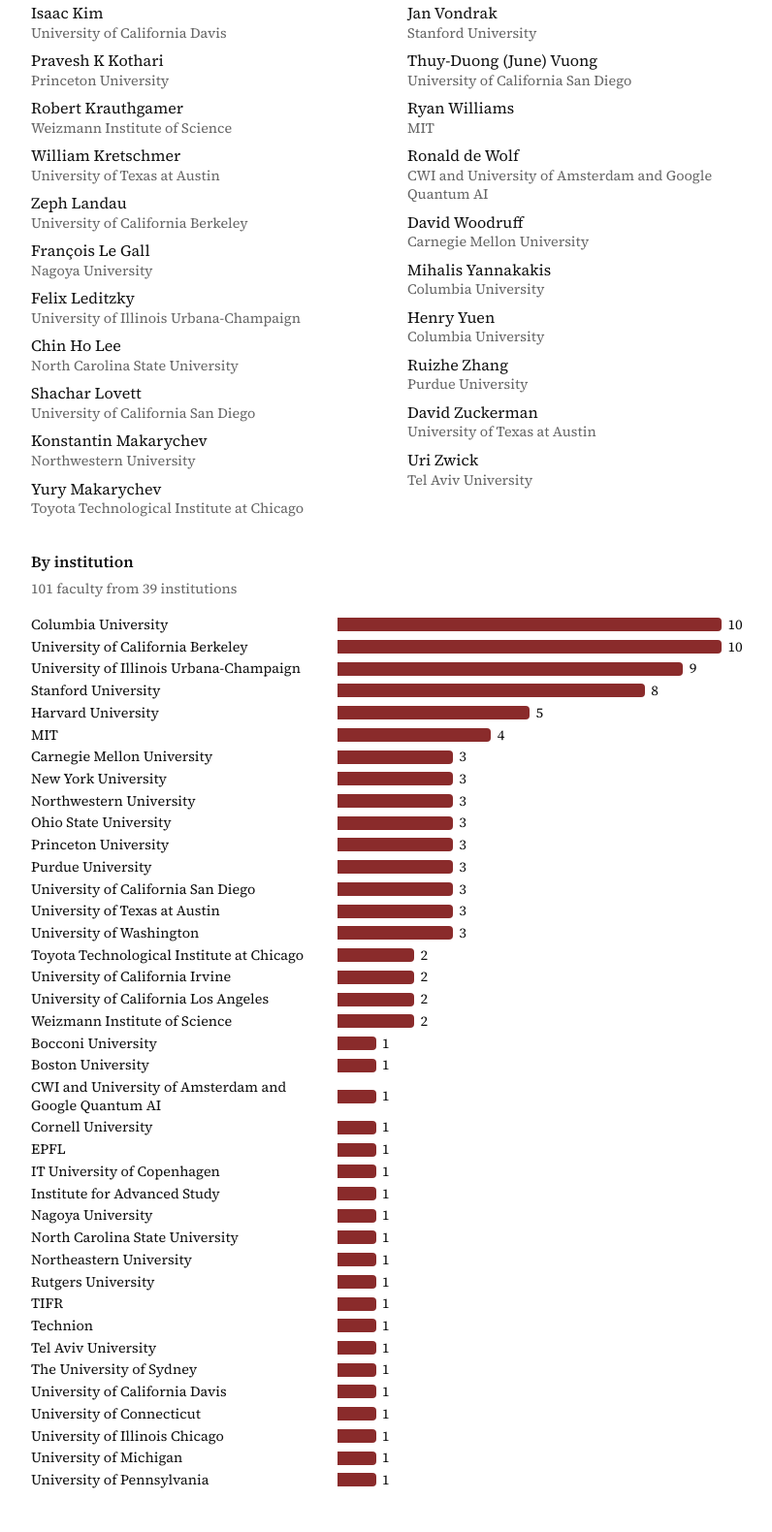
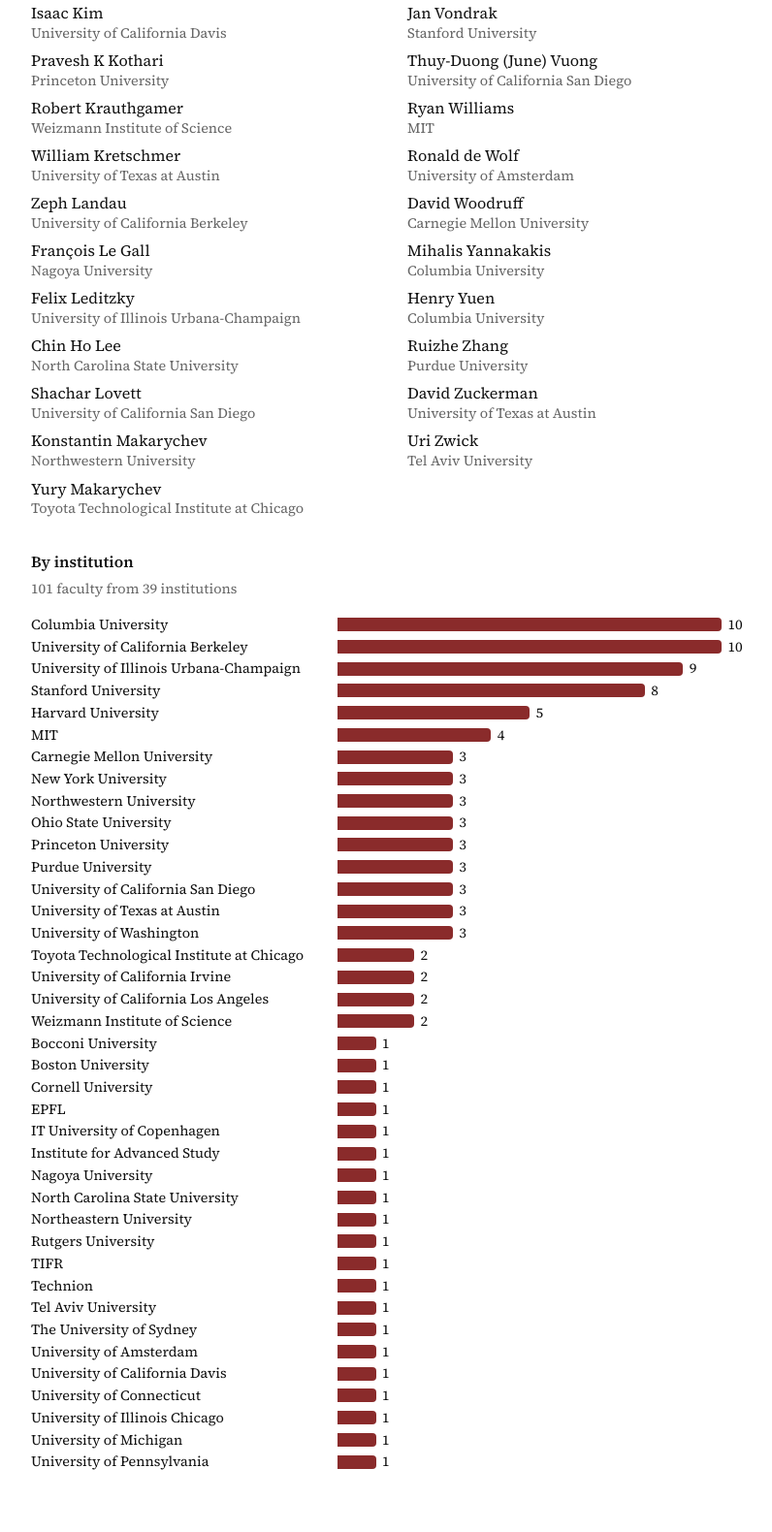
Before and after one commit to njbergam/tcs-hiring-statement, a plain HTML site: page index.html in a window 1280 px wide. Shown: the part 3797-5377 px from the top of the page at 97% size, without its empty margins (8-804 px from the left). Drawn offline with Linux system fonts and the light colour scheme.

Commit message:
List Ronald de Wolf under University of Amsterdam
Co-Authored-By: Claude Opus 5.5 <noreply@anthropic.com>

```diff
--- a/index.html
+++ b/index.html
@@ -341,7 +341,7 @@
       <li>Jan Vondrak <span class="inst">Stanford University</span></li>
       <li>Thuy-Duong (June) Vuong <span class="inst">University of California San Diego</span></li>
       <li>Ryan Williams <span class="inst">MIT</span></li>
-      <li>Ronald de Wolf <span class="inst">CWI and University of Amsterdam and Google Quantum AI</span></li>
+      <li>Ronald de Wolf <span class="inst">University of Amsterdam</span></li>
       <li>David Woodruff <span class="inst">Carnegie Mellon University</span></li>
       <li>Mihalis Yannakakis <span class="inst">Columbia University</span></li>
       <li>Henry Yuen <span class="inst">Columbia University</span></li>
@@ -373,7 +373,6 @@
       <li title="Weizmann Institute of Science: 2 signatories"><span class="inst-name">Weizmann Institute of Science</span><span class="inst-track"><span class="inst-bar" style="width:calc((100% - 2rem) * 0.200)"></span><span class="inst-n">2</span></span></li>
       <li title="Bocconi University: 1 signatory"><span class="inst-name">Bocconi University</span><span class="inst-track"><span class="inst-bar" style="width:calc((100% - 2rem) * 0.100)"></span><span class="inst-n">1</span></span></li>
       <li title="Boston University: 1 signatory"><span class="inst-name">Boston University</span><span class="inst-track"><span class="inst-bar" style="width:calc((100% - 2rem) * 0.100)"></span><span class="inst-n">1</span></span></li>
-      <li title="CWI and University of Amsterdam and Google Quantum AI: 1 signatory"><span class="inst-name">CWI and University of Amsterdam and Google Quantum AI</span><span class="inst-track"><span class="inst-bar" style="width:calc((100% - 2rem) * 0.100)"></span><span class="inst-n">1</span></span></li>
       <li title="Cornell University: 1 signatory"><span class="inst-name">Cornell University</span><span class="inst-track"><span class="inst-bar" style="width:calc((100% - 2rem) * 0.100)"></span><span class="inst-n">1</span></span></li>
       <li title="EPFL: 1 signatory"><span class="inst-name">EPFL</span><span class="inst-track"><span class="inst-bar" style="width:calc((100% - 2rem) * 0.100)"></span><span class="inst-n">1</span></span></li>
       <li title="IT University of Copenhagen: 1 signatory"><span class="inst-name">IT University of Copenhagen</span><span class="inst-track"><span class="inst-bar" style="width:calc((100% - 2rem) * 0.100)"></span><span class="inst-n">1</span></span></li>
@@ -386,6 +385,7 @@
       <li title="Technion: 1 signatory"><span class="inst-name">Technion</span><span class="inst-track"><span class="inst-bar" style="width:calc((100% - 2rem) * 0.100)"></span><span class="inst-n">1</span></span></li>
       <li title="Tel Aviv University: 1 signatory"><span class="inst-name">Tel Aviv University</span><span class="inst-track"><span class="inst-bar" style="width:calc((100% - 2rem) * 0.100)"></span><span class="inst-n">1</span></span></li>
       <li title="The University of Sydney: 1 signatory"><span class="inst-name">The University of Sydney</span><span class="inst-track"><span class="inst-bar" style="width:calc((100% - 2rem) * 0.100)"></span><span class="inst-n">1</span></span></li>
+      <li title="University of Amsterdam: 1 signatory"><span class="inst-name">University of Amsterdam</span><span class="inst-track"><span class="inst-bar" style="width:calc((100% - 2rem) * 0.100)"></span><span class="inst-n">1</span></span></li>
       <li title="University of California Davis: 1 signatory"><span class="inst-name">University of California Davis</span><span class="inst-track"><span class="inst-bar" style="width:calc((100% - 2rem) * 0.100)"></span><span class="inst-n">1</span></span></li>
       <li title="University of Connecticut: 1 signatory"><span class="inst-name">University of Connecticut</span><span class="inst-track"><span class="inst-bar" style="width:calc((100% - 2rem) * 0.100)"></span><span class="inst-n">1</span></span></li>
       <li title="University of Illinois Chicago: 1 signatory"><span class="inst-name">University of Illinois Chicago</span><span class="inst-track"><span class="inst-bar" style="width:calc((100% - 2rem) * 0.100)"></span><span class="inst-n">1</span></span></li>
--- a/signatories.csv
+++ b/signatories.csv
@@ -52,7 +52,7 @@ Timestamp,Name,University,Department
 10/27/2026 19:25:17,Chandra Chekuri,University of Illinois Urbana-Champaign,Computer Science
 10/27/2026 21:17:52,Mihalis Yannakakis,Columbia University,Computer Science
 10/27/2026 21:40:22,Simina Branzei,Purdue University,Computer Science
-10/28/2026 6:29:29,Ronald de Wolf,CWI and University of Amsterdam and Google Quantum AI,Computer Science
+10/28/2026 6:29:29,Ronald de Wolf,University of Amsterdam,Computer Science
 10/28/2026 6:53:51,Tamal Dey,Purdue University,Computer Science
 10/28/2026 7:31:17,Tal Malkin,Columbia University,Computer Science
 10/28/2026 8:21:05,Sumegha Garg,Rutgers University,Computer Science
```
